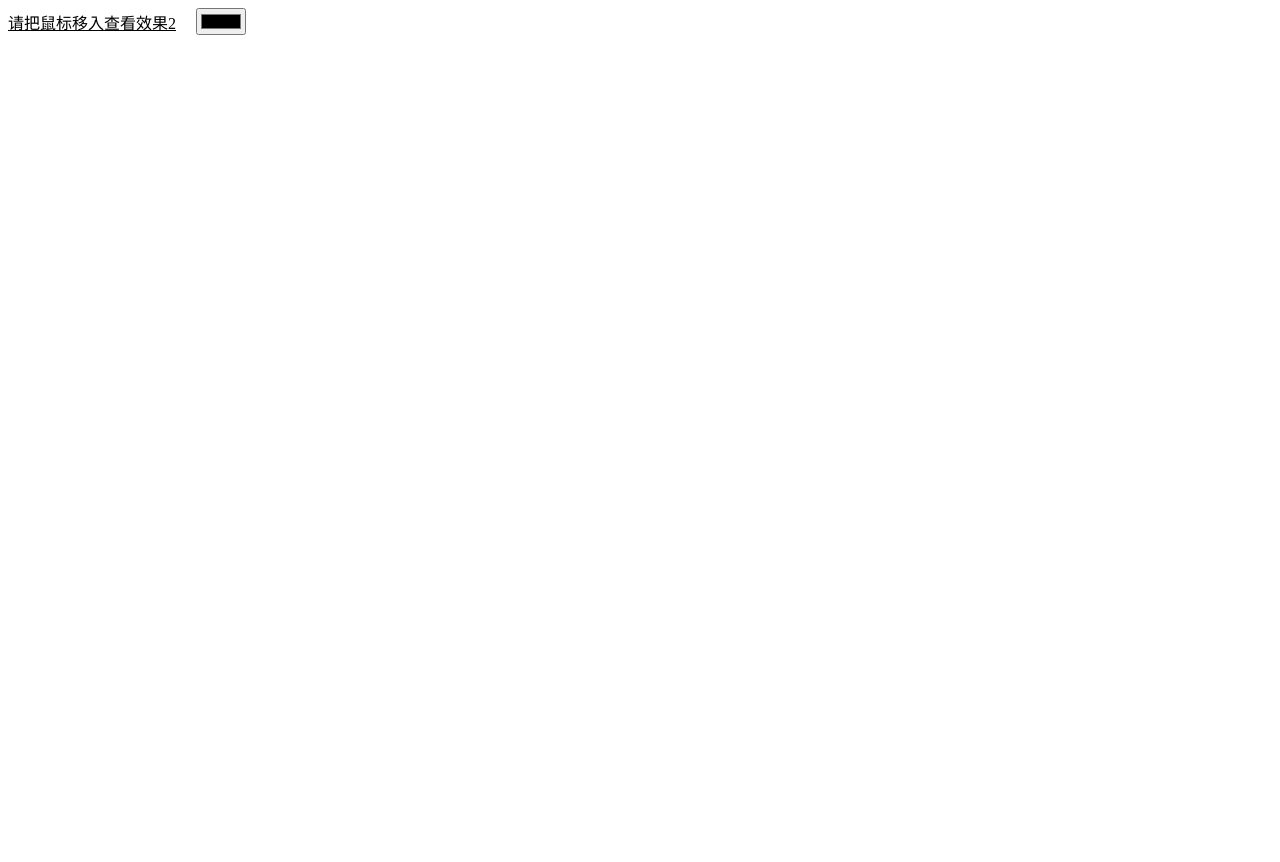
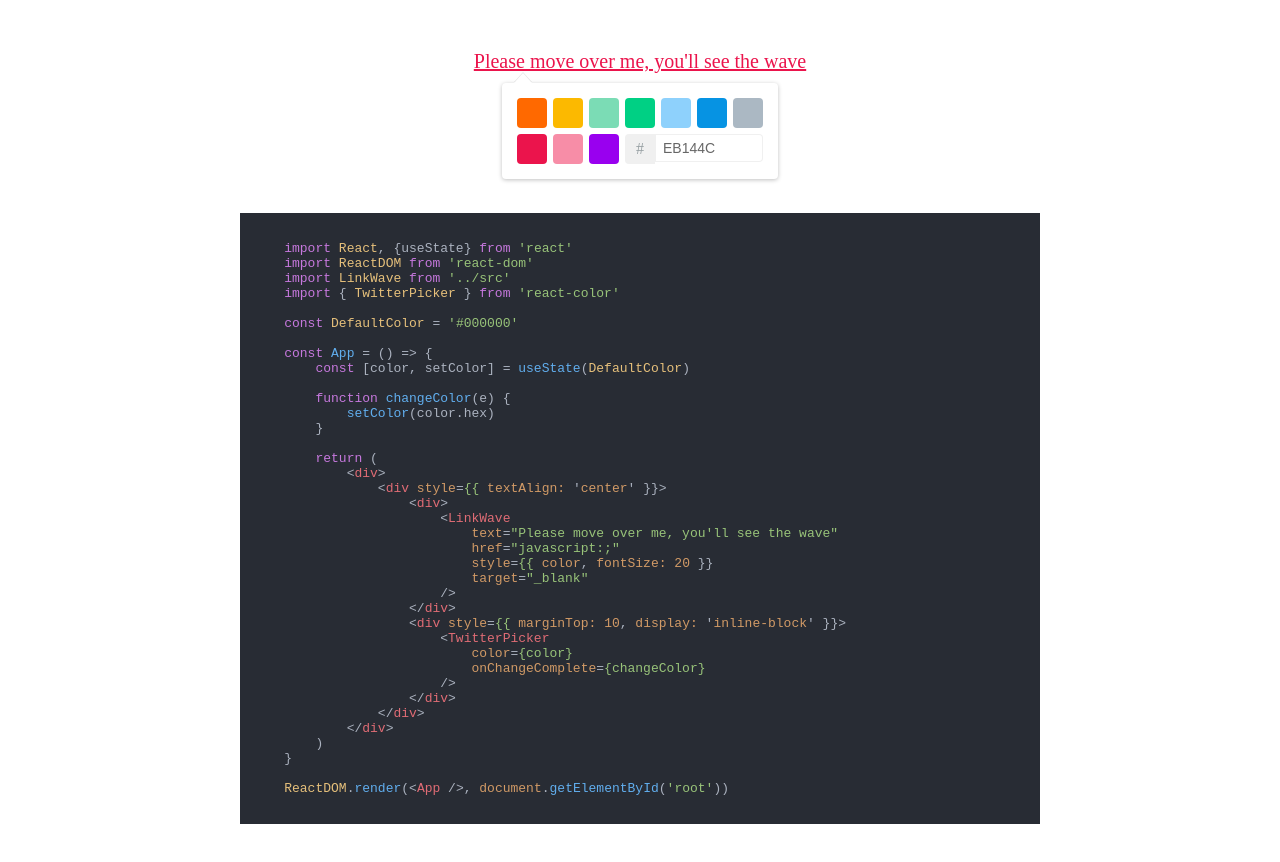
Before and after one commit to Willworkgogogo/react-link-wave, a React app: page / in a window 1280 px wide. Before the commit the page ends 800 px from the top, so only its background shows below. Built offline with nearby package versions, Linux system fonts and the light colour scheme.

Commit message:
feat: add test files

```diff
--- /dev/null
+++ b/babel.config.js
@@ -0,0 +1,3 @@
+module.exports = {
+    presets: ['@babel/preset-env', '@babel/preset-react']
+}
--- a/examples/index.html
+++ b/examples/index.html
@@ -5,8 +5,23 @@
     <meta name="viewport" content="width=device-width, initial-scale=1.0">
     <meta http-equiv="X-UA-Compatible" content="ie=edge">
     <title>Document</title>
+    <style>
+        * {
+            margin: 0;
+            padding: 0;
+        }
+        #root {
+            margin: 0 auto;
+            width: 800px;
+            padding: 50px;
+        }
+    </style>
+    <link href="https://cdn.bootcss.com/highlight.js/9.12.0/styles/atom-one-dark.min.css" rel="stylesheet">
 </head>
 <body>
     <div id="root"></div>
+
+    <script src="https://cdn.bootcss.com/highlight.js/9.12.0/highlight.min.js"></script>
+    <script >hljs.initHighlightingOnLoad();</script>
 </body>
 </html>
--- a/examples/index.js
+++ b/examples/index.js
@@ -1,21 +1,80 @@
-import React, {useState} from 'react'
+import React, { useState } from 'react'
 import ReactDOM from 'react-dom'
 import LinkWave from '../src'
+import { TwitterPicker } from 'react-color'
 
-const DefaultColor = '#000000'
+const DefaultColor = 'EB144C'
 
 const App = () => {
     const [color, setColor] = useState(DefaultColor)
 
-    function changeColor(e) {
-        setColor(e.target.value)
-		console.log("当前选择颜色:", e.target.value)
+    function changeColor(color) {
+        setColor(color.hex)
     }
 
     return (
         <div>
-            <LinkWave text="请把鼠标移入查看效果2" href="javascript:;" style={{color, textDecoration: 'underline'}} target="_blank"></LinkWave>
-            <input type="color" onChange={changeColor} style={{marginLeft: 20}} />
+            <div style={{ textAlign: 'center' }}>
+                <div>
+                    <LinkWave
+                        text="Please move over me, you'll see the wave"
+                        href="javascript:;"
+                        style={{ color, fontSize: 20 }}
+                        target="_blank"
+                    />
+                </div>
+                <div style={{ marginTop: 10, display: 'inline-block' }}>
+                    <TwitterPicker
+                        color={color}
+                        onChangeComplete={changeColor}
+                    />
+                </div>
+            </div>
+            <div style={{ marginTop: 30 }}>
+                <pre>
+                    <code className="javascript">
+                        {`
+    import React, {useState} from 'react'
+    import ReactDOM from 'react-dom'
+    import LinkWave from '../src'
+    import { TwitterPicker } from 'react-color'
+
+    const DefaultColor = '#000000'
+
+    const App = () => {
+        const [color, setColor] = useState(DefaultColor)
+
+        function changeColor(e) {
+            setColor(color.hex)
+        }
+
+        return (
+            <div>
+                <div style={{ textAlign: 'center' }}>
+                    <div>
+                        <LinkWave
+                            text="Please move over me, you'll see the wave"
+                            href="javascript:;"
+                            style={{ color, fontSize: 20 }}
+                            target="_blank"
+                        />
+                    </div>
+                    <div style={{ marginTop: 10, display: 'inline-block' }}>
+                        <TwitterPicker
+                            color={color}
+                            onChangeComplete={changeColor}
+                        />
+                    </div>
+                </div>
+            </div>
+        )
+    }
+
+    ReactDOM.render(<App />, document.getElementById('root'))
+                    `}
+                    </code>
+                </pre>
+            </div>
         </div>
     )
 }
```
Also changed, not shown: package.json (+16 -1 lines), test/__mocks__/fileMock.js (added, +1 -0 lines), test/__mocks__/styleMock.js (added, +1 -0 lines), test/link_wave.test.js (added, +33 -0 lines), README.md, 3 other files.
